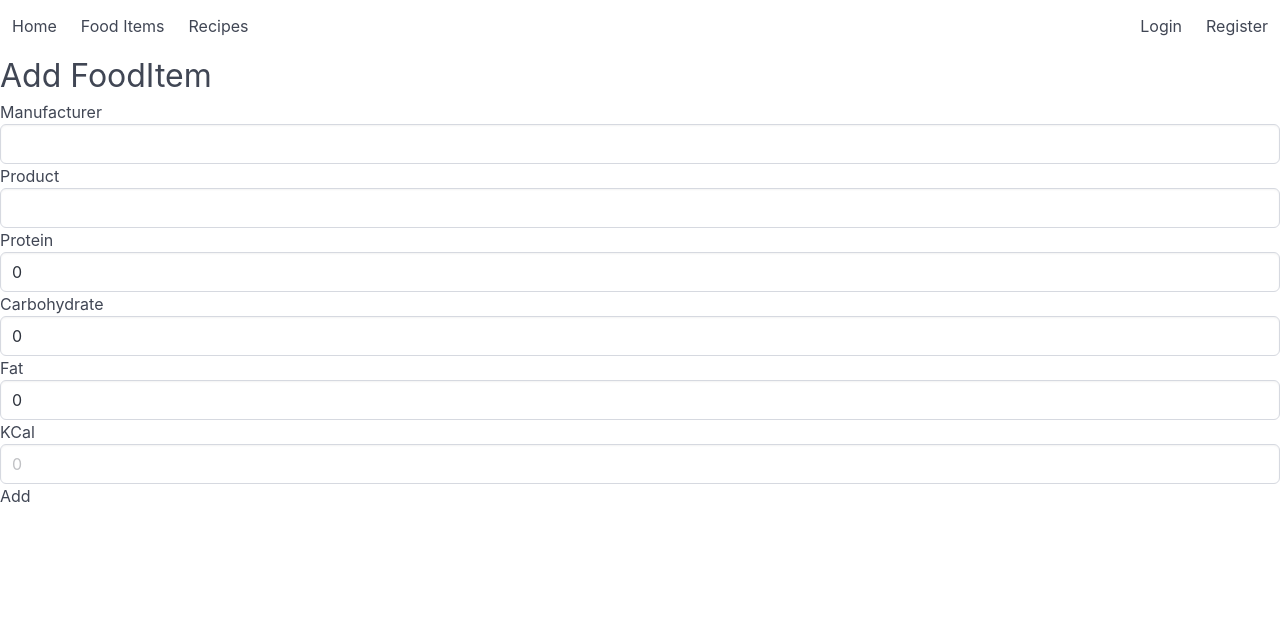
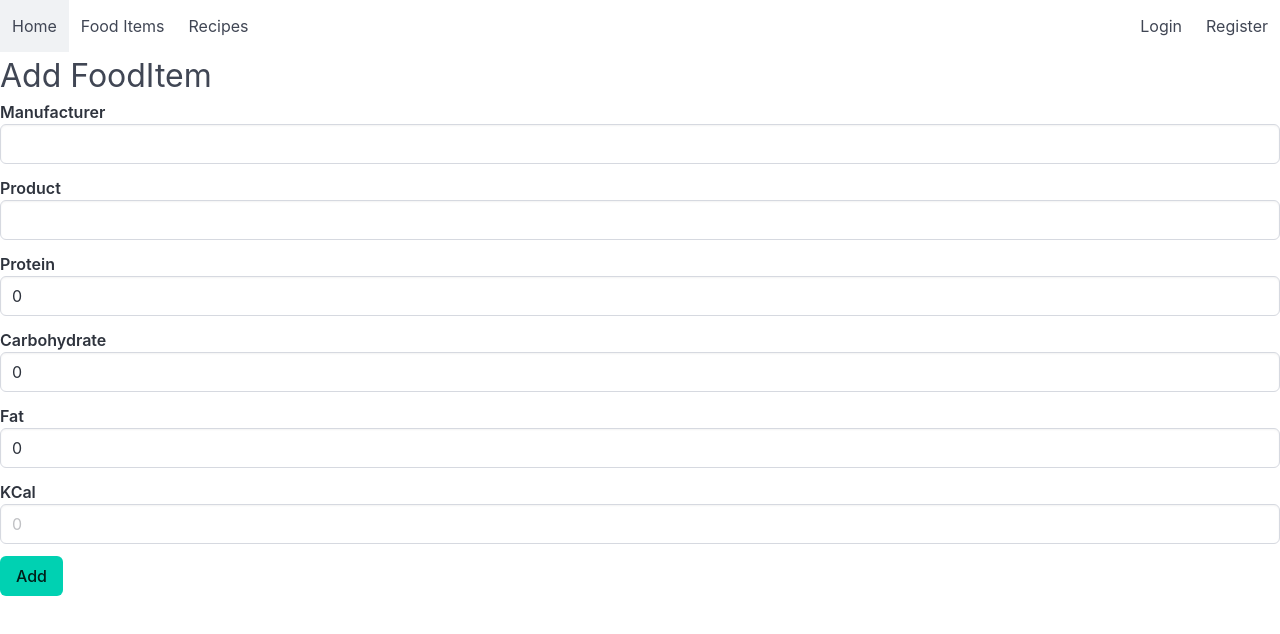
Before and after one commit to vidarandrebo/nutrition-tracker, a Vue app in the folder client/: page /food-items/add in a window 1280 px wide. Shown: the top 634 px of the page. Built offline with nearby package versions, Linux system fonts and the light colour scheme.

Commit message:
style: display fooditems

```diff
--- a/client/src/Components/Button.vue
+++ b/client/src/Components/Button.vue
@@ -1,5 +1,5 @@
 <template>
-    <button class="button">
+    <button class="button is-primary">
         <slot></slot>
     </button>
 </template>
--- /dev/null
+++ b/client/src/Components/Label.vue
@@ -0,0 +1,5 @@
+<template>
+    <label class="label">
+        <slot></slot>
+    </label>
+</template>
--- a/client/src/Pages/FoodItems/AddFoodItemPage.vue
+++ b/client/src/Pages/FoodItems/AddFoodItemPage.vue
@@ -10,6 +10,9 @@ import { FoodItem } from "../../Models/FoodItems/Fooditem.ts";
 import { useFoodItemStore } from "../../Stores/FoodItemStore.ts";
 import type { FoodItemResponse } from "../../Models/FoodItems/Responses.ts";
 import { useUserStore } from "../../Stores/UserStore.ts";
+import Button from "../../Components/Button.vue";
+import FormField from "../../Components/FormField.vue";
+import Label from "../../Components/Label.vue";
 
 const formModel = reactive<PostFoodItemRequest>(new PostFoodItemRequest());
 
@@ -47,31 +50,43 @@ const estKCal = computed(() => {
 <template>
     <HeaderH1>Add FoodItem</HeaderH1>
     <form v-on:submit.prevent="postFoodItem">
-        <label>
+        <FormField>
+            <Label>
                 <p>Manufacturer</p>
                 <InputText v-model="formModel.manufacturer"></InputText>
-        </label>
-        <label>
+            </Label>
+        </FormField>
+        <FormField>
+            <Label>
                 <p>Product</p>
                 <InputText v-model="formModel.product"></InputText>
-        </label>
-        <label>
+            </Label>
+        </FormField>
+        <FormField>
+            <Label>
                 <p>Protein</p>
                 <InputNumber v-model.number="formModel.protein"></InputNumber>
-        </label>
-        <label>
+            </Label>
+        </FormField>
+        <FormField>
+            <Label>
                 <p>Carbohydrate</p>
                 <InputNumber v-model.number="formModel.carbohydrate"></InputNumber>
-        </label>
-        <label>
+            </Label>
+        </FormField>
+        <FormField>
+            <Label>
                 <p>Fat</p>
                 <InputNumber v-model.number="formModel.fat"></InputNumber>
-        </label>
-        <label>
+            </Label>
+        </FormField>
+        <FormField>
+            <Label>
                 <p>KCal</p>
                 <InputNumber v-model.number="formModel.kCal" :place-holder="estKCal"></InputNumber>
-        </label>
-        <button type="submit">Add</button>
+            </Label>
+        </FormField>
+        <Button type="submit">Add</Button>
     </form>
 </template>
 
--- a/client/src/Pages/FoodItems/FoodItemDisplay.vue
+++ b/client/src/Pages/FoodItems/FoodItemDisplay.vue
@@ -10,7 +10,7 @@ const props = defineProps<FoodItemDisplayProps>();
 </script>
 
 <template>
-    <li>
+    <li class="box">
         <p>Manufacturer: {{ props.item.manufacturer}}</p>
         <p>Product {{ props.item.product }}</p>
         <p>Protein {{ props.item.protein }}</p>
--- a/client/src/Pages/FoodItems/FoodItemPage.vue
+++ b/client/src/Pages/FoodItems/FoodItemPage.vue
@@ -4,6 +4,7 @@ import { useFoodItemStore } from "../../Stores/FoodItemStore.ts";
 import { computed, onMounted, ref } from "vue";
 import FoodItemDisplay from "./FoodItemDisplay.vue";
 import InputText from "../../Components/InputText.vue";
+import FormField from "../../Components/FormField.vue";
 
 const foodItemStore = useFoodItemStore();
 
@@ -33,8 +34,12 @@ const filteredFoodItems = computed(() => {
 
 <template>
     <HeaderH1>Food Items</HeaderH1>
-    <RouterLink to="/food-items/add">Add</RouterLink>
-    <InputText v-model="searchTerm"></InputText>
+    <FormField>
+        <RouterLink class="button is-primary" to="/food-items/add">Add</RouterLink>
+    </FormField>
+    <FormField>
+        <InputText v-model="searchTerm" placeholder="Search"></InputText>
+    </FormField>
     <ul>
         <FoodItemDisplay v-for="foodItem in filteredFoodItems" :item="foodItem" :key="foodItem.id"></FoodItemDisplay>
     </ul>
--- a/client/src/Pages/LoginPage.vue
+++ b/client/src/Pages/LoginPage.vue
@@ -38,7 +38,7 @@ async function login() {
 </script>
 <template>
     <HeaderH1>Login</HeaderH1>
-    <form v-on:submit.prevent="login">
+    <form v-on:submit.prevent="login" class="box">
         <FormField>
             <label class="label">
                 Email
```
Lines whose indentation alone changed are shown as unchanged.
